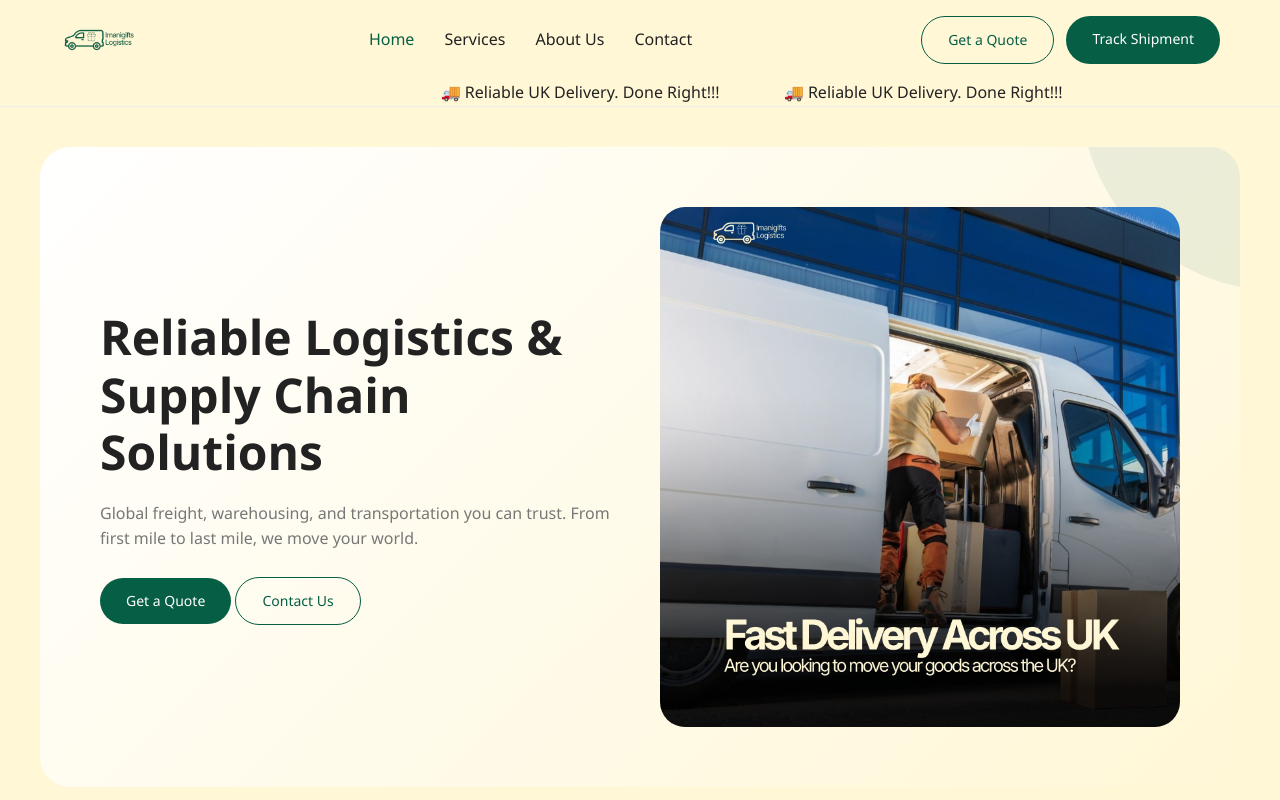
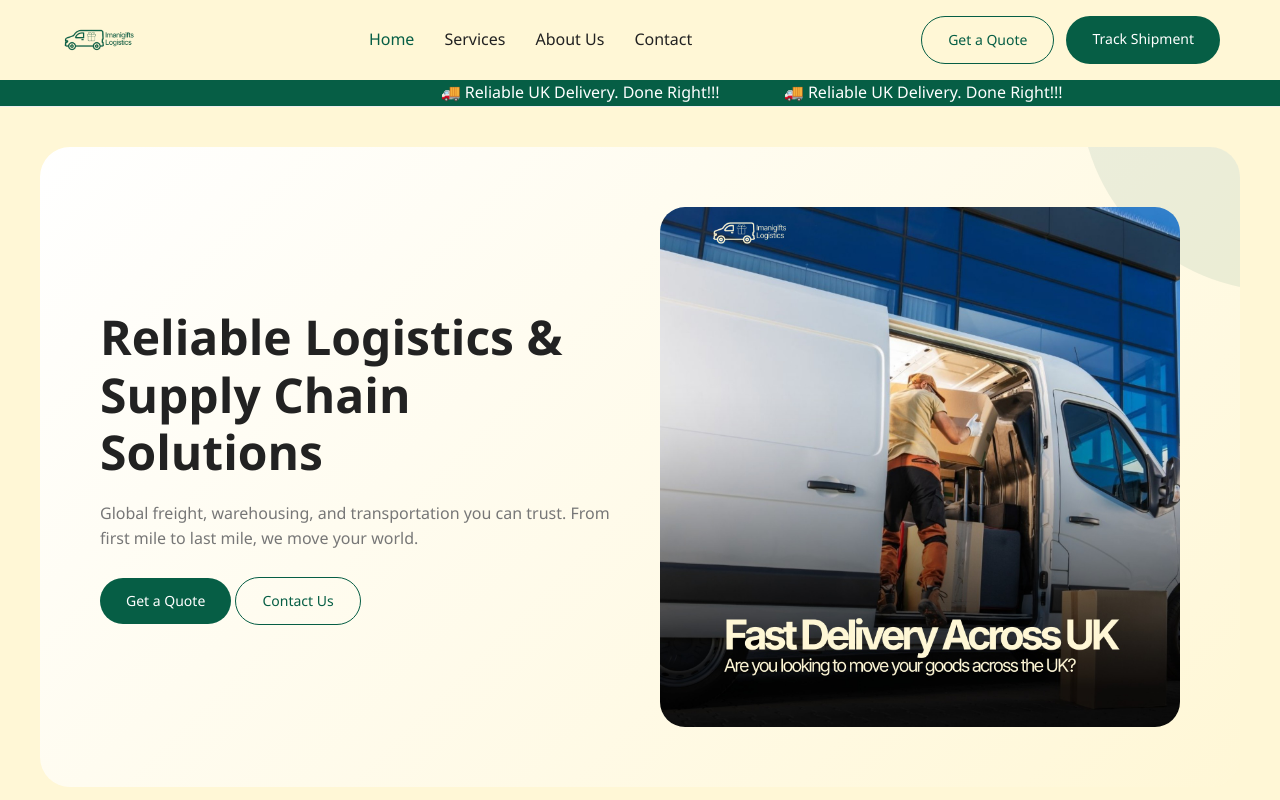
Before and after one commit to cohzyweb/Imanigifts-Logistics, a plain HTML site: page index.html in a window 1280 px wide. Shown: the top 800 px of the page. Drawn offline with Linux system fonts and the light colour scheme.

Commit message:
Update style.css

```diff
--- a/style.css
+++ b/style.css
@@ -153,6 +153,8 @@ input:focus-visible {
        display: flex;
        justify-content: center;
        overflow: hidden;
+       background-color: #065e45;
+       color: #fff;
      }
 
      .mobile-tagline .ticker {
```
